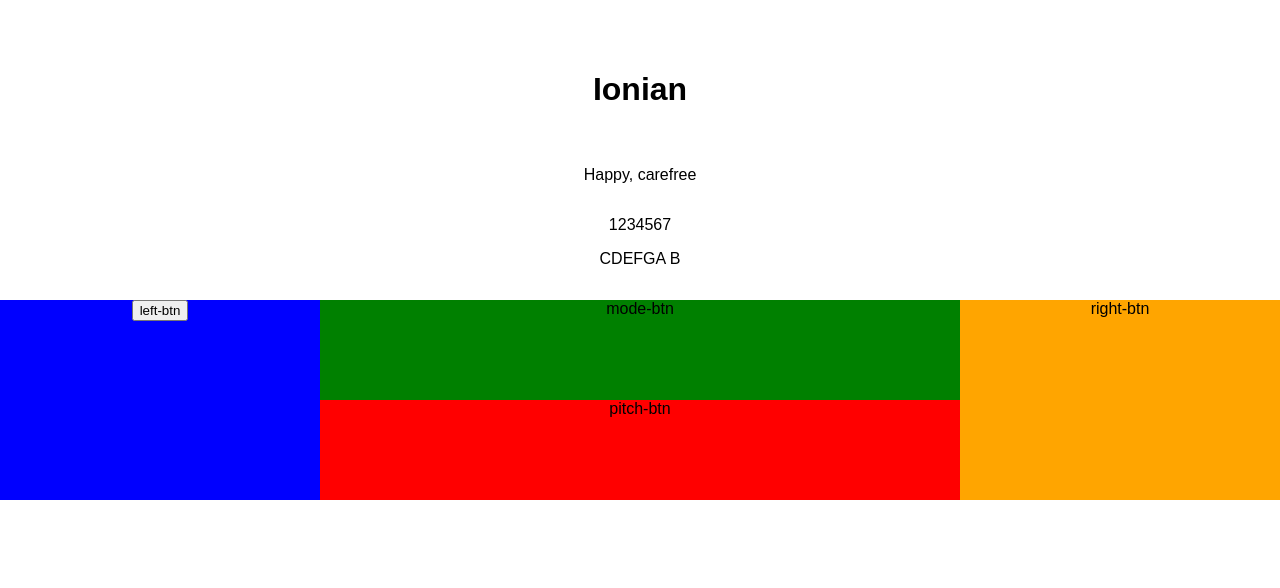
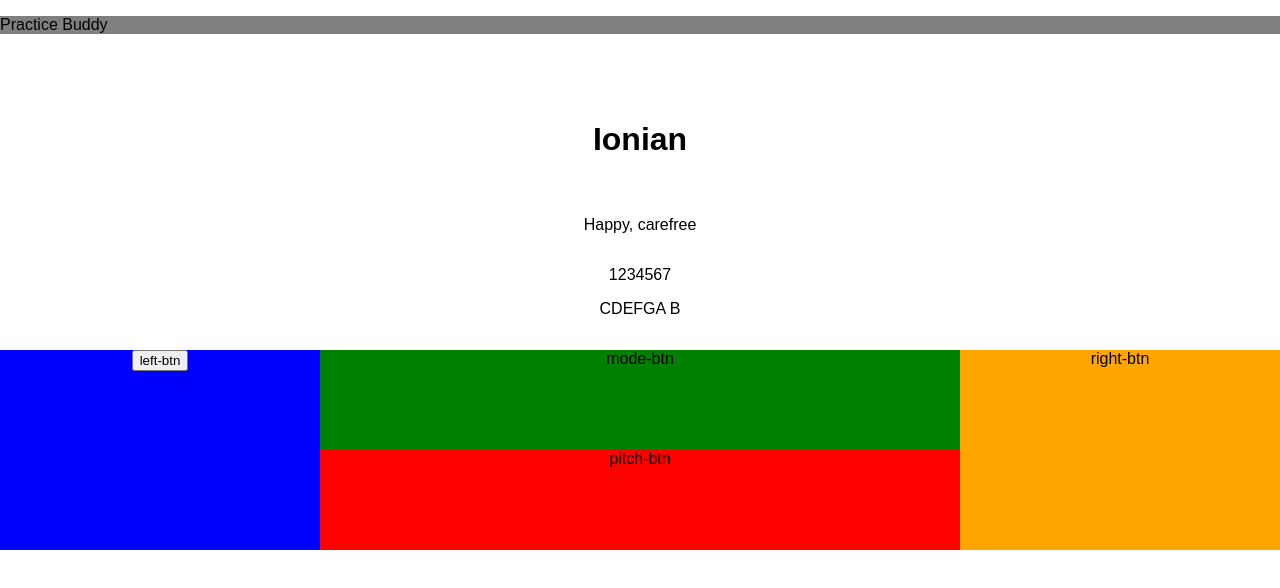
Before and after one commit to regexpressyourself/PracticeBuddy, a React (Create React App) app: page / in a window 1280 px wide. Shown: the top 588 px of the page. Built offline with nearby package versions, Linux system fonts and the light colour scheme.

Commit message:
give the nav a title

```diff
--- a/src/components/Nav.js
+++ b/src/components/Nav.js
@@ -8,8 +8,8 @@ class Nav extends Component {
 
     render() {
         return (
-            <div className="nav">
-
+            <div className="center-grid-area nav">
+                <p id="nav-title">Practice Buddy</p>
             </div>
         );
     }
```
